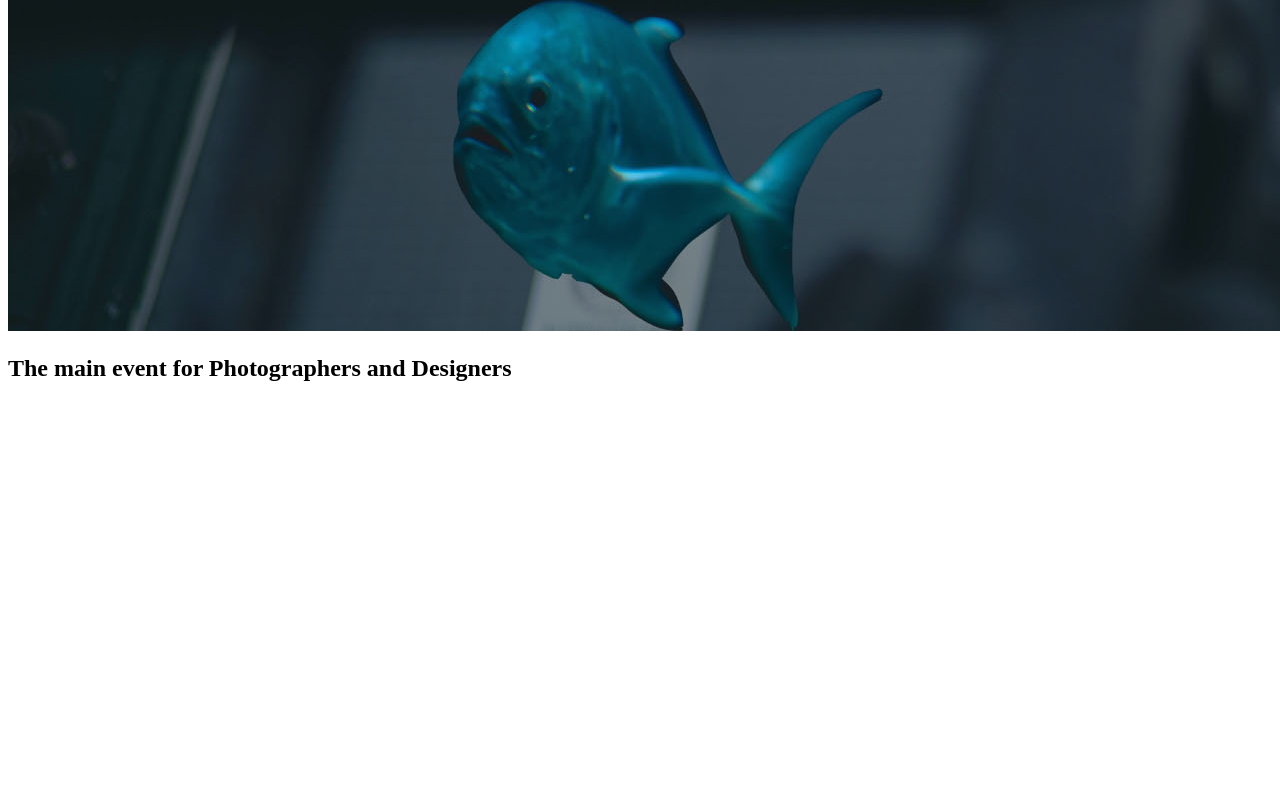
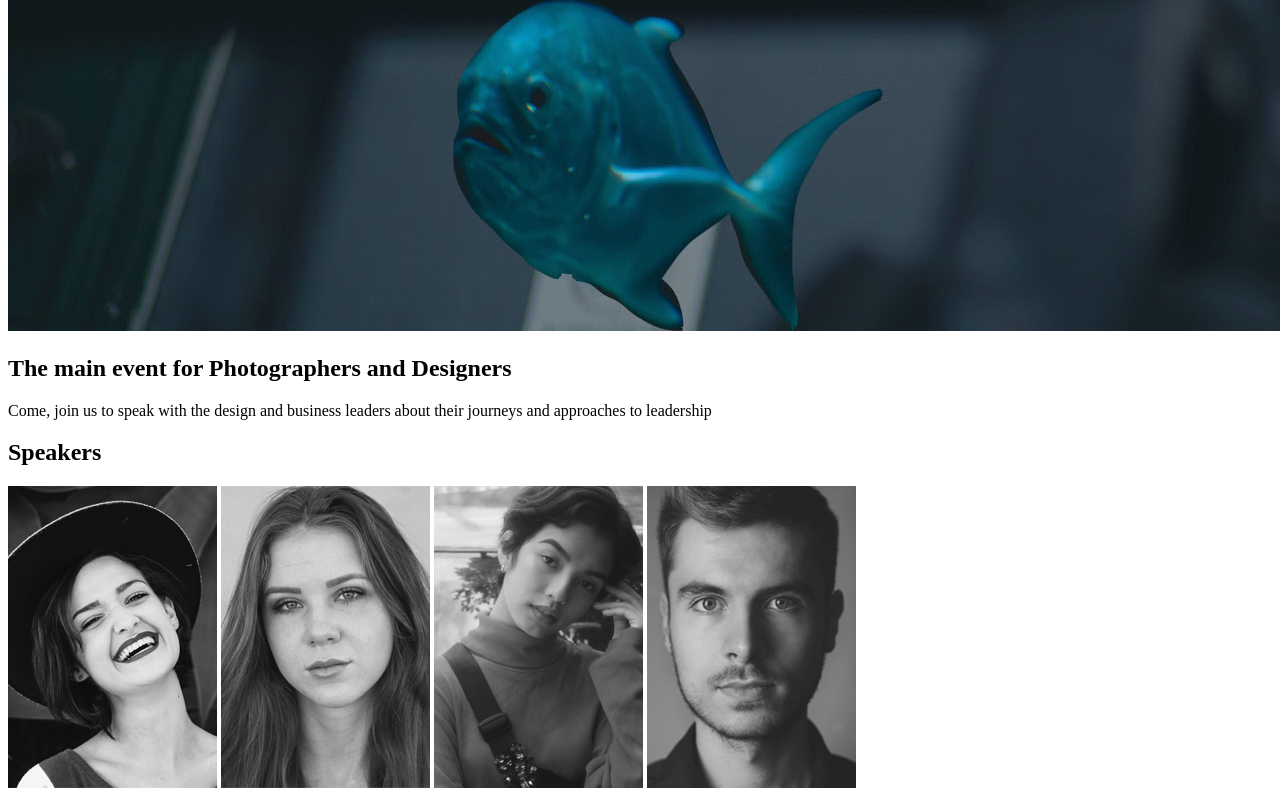
Before and after one commit to rituappelle/independent-project, a plain HTML site: page index.html in a window 1280 px wide. Shown: the part 3835-4635 px from the top of the page. Before the commit the page ends 4237 px from the top, so only its background shows below. Drawn offline with Linux system fonts and the light colour scheme.

Commit message:
update speakers

```diff
--- a/index.html
+++ b/index.html
@@ -24,7 +24,19 @@
         </div>
       <div class="">
         <h2>The main event for Photographers and Designers</h2>
+        <p>Come, join us to speak with the design and business leaders about their journeys and  approaches to leadership</p>
       </div>
+    </section>
+    <section>
+      <h1>Speakers</h1>
+      <div class="">
+        <div class="container-grid">
+        <img src="images/portrait1.jpg" alt="">
+        <img src="images/portrait2.jpg" alt="">
+        <img src="images/portrait3.jpg" alt="">
+        <img src="images/portrait4.jpg" alt="">
+      </div>
+
     </section>
 
 
```
